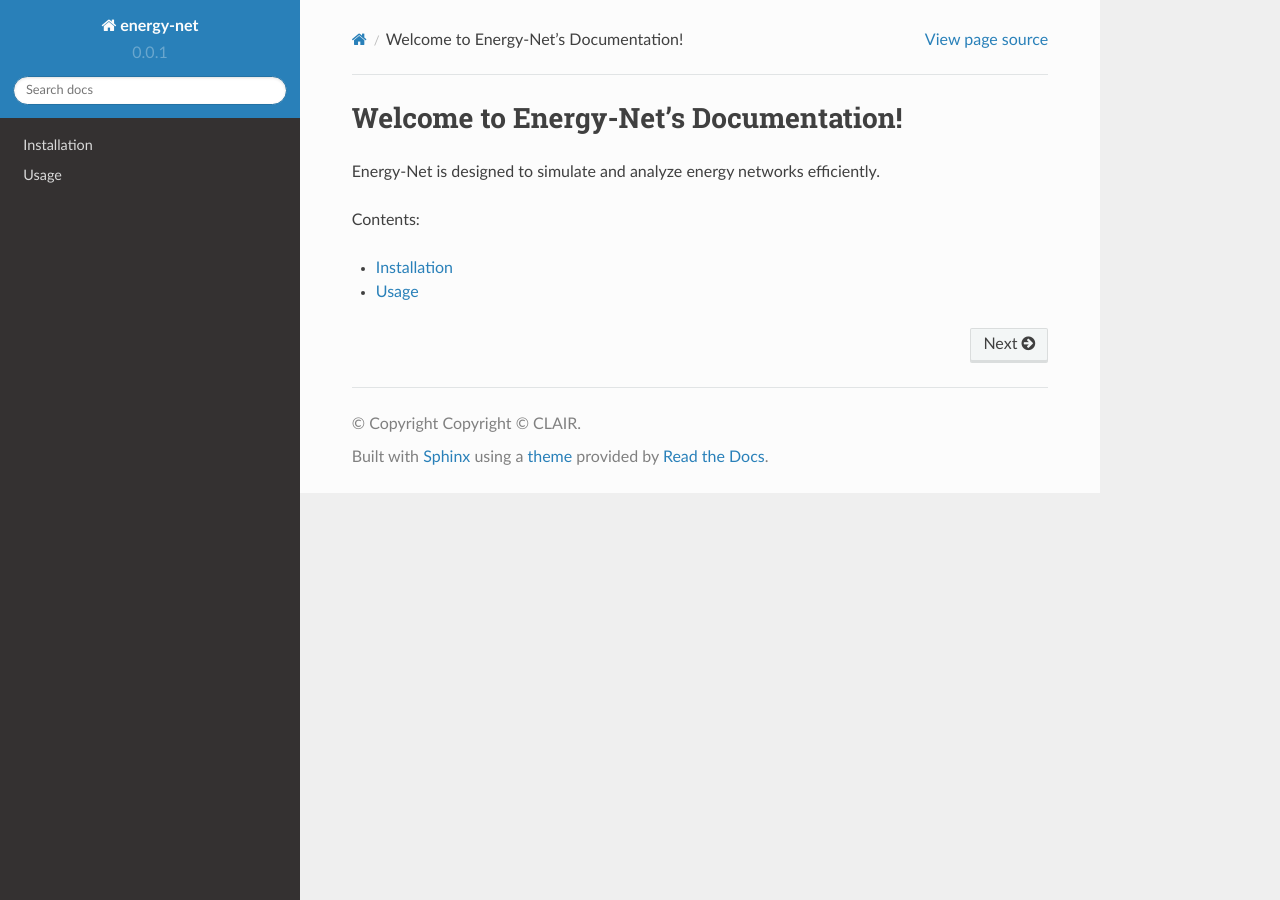
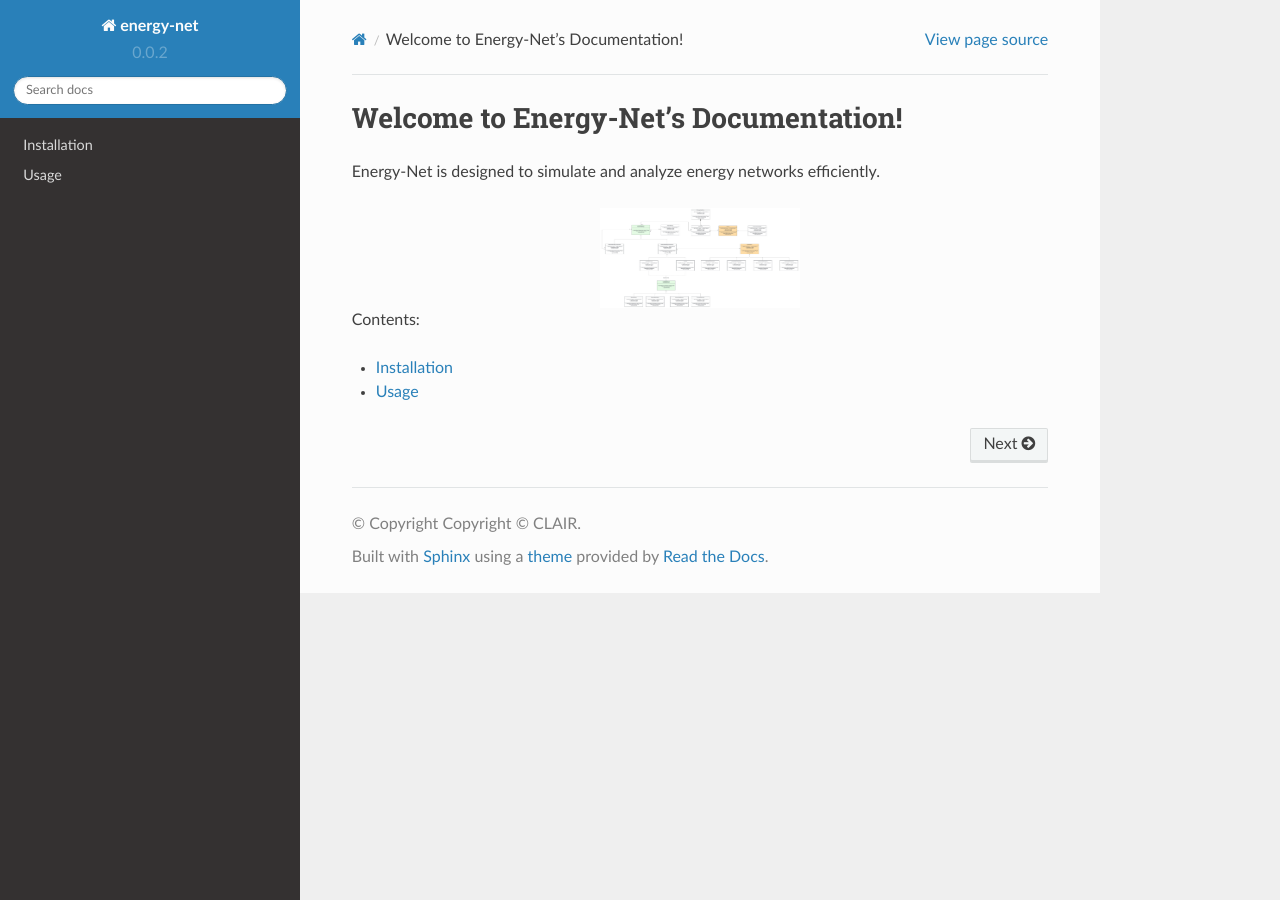
Before and after one commit to masarwy-m/energy-net, a Sphinx documentation site: the page built from docs/index.rst, in a window 1280 px wide. Built offline with Sphinx 7.4.7 and the Read the Docs theme 2.0.0, drawn with Linux system fonts in a browser that asks for light colours.

Commit message:
uploadUML

```diff
--- a/docs/conf.py
+++ b/docs/conf.py
@@ -6,8 +6,8 @@
 project = 'energy-net'
 author = 'CLAIR'
 copyright = 'Copyright © CLAIR'
-version = '0.0.1'
-release = '0.0.1'
+version = '0.0.2'
+release = '0.0.2'
 
 # -- General configuration ---------------------------------------------------
 
--- a/docs/index.rst
+++ b/docs/index.rst
@@ -2,6 +2,12 @@ Welcome to Energy-Net's Documentation!
 ======================================
 
 Energy-Net is designed to simulate and analyze energy networks efficiently.
+
+.. image:: /_static/EnergyNetUML.png
+   :alt: Alternative text here
+   :align: center
+   :height: 100px
+   :width: 200px
 
 Contents:
 
```
Also changed, not shown: docs/_static/EnergyNetUML.png (added).
